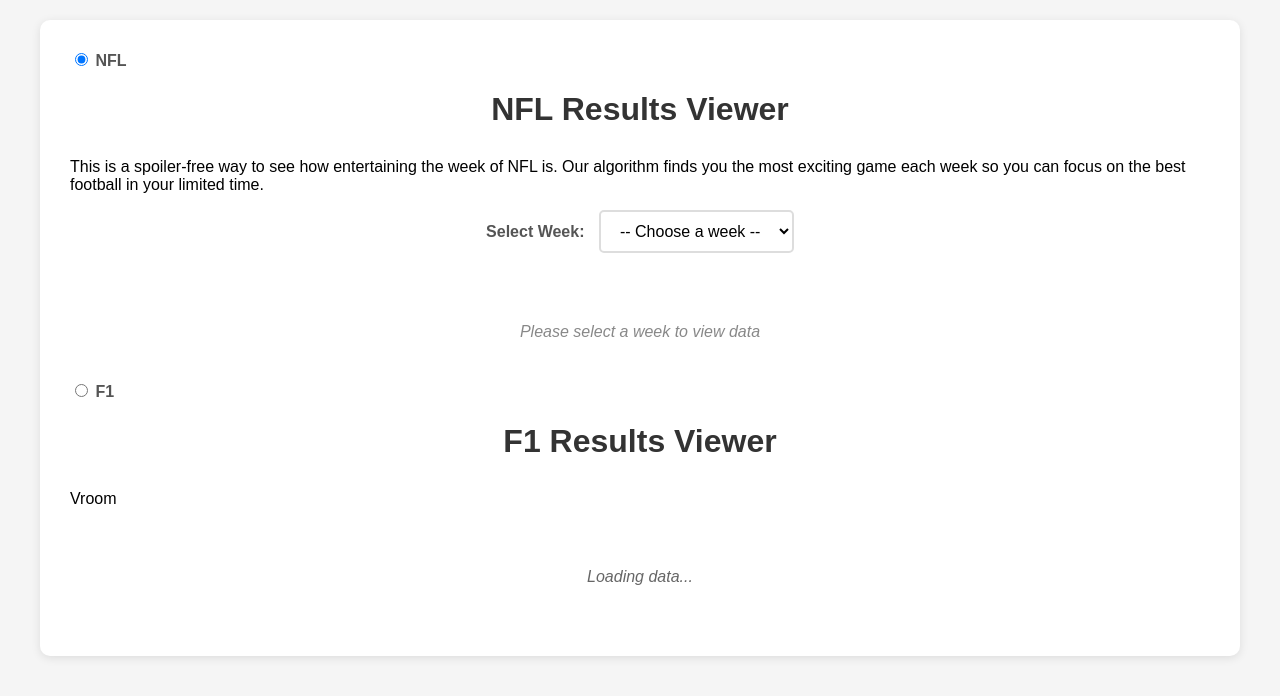
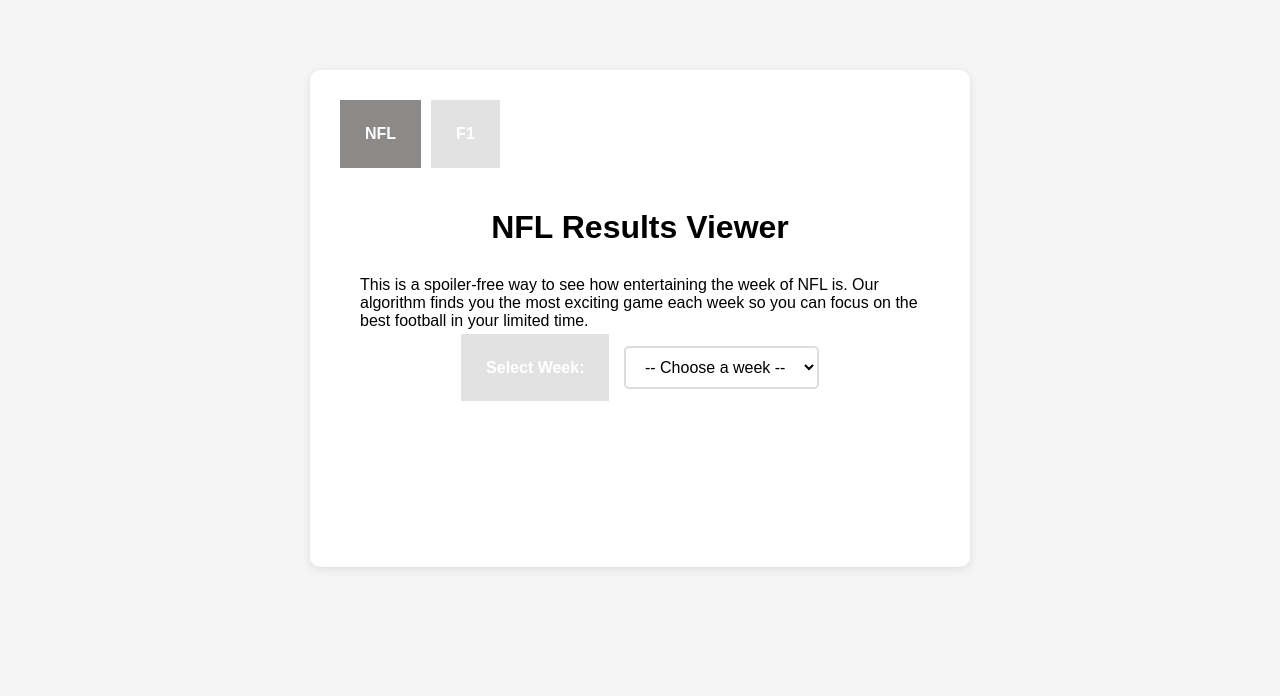
Before and after one commit to BenHof1/NFL_data_test, a plain HTML site: page index.html in a window 1280 px wide. Drawn offline with Linux system fonts and the light colour scheme.

Commit message:
Update stylesheet.css

```diff
--- a/stylesheet.css
+++ b/stylesheet.css
@@ -5,20 +5,52 @@ body {
     margin: 0 auto;
     padding: 20px;
     background-color: #f5f5f5;
+
 }
+
+
 
 .container {
     background: white;
     padding: 30px;
     border-radius: 10px;
     box-shadow: 0 2px 10px rgba(0,0,0,0.1);
+    display: flex;
+    flex-wrap: wrap;
+    max-width: 600px;
+    margin: 50px auto;
+
 }
 
 h1 {
-    color: #333;
+    color: #000000;
     text-align: center;
     margin-bottom: 30px;
 }
+
+input[type="radio"]{
+    display: none;
+}
+label {
+    padding: 25px;
+    background: #e2e2e2;
+    font-weight: bold;
+}
+.tab-box{
+    width: 100%;
+    padding: 20px;
+    background: #ffffff;
+    order: 1;
+    display: none;
+
+}
+input[type="radio"]:checked + label + .tab-box{
+    display: block;
+}
+input[type="radio"]:checked + label {
+    background: #8c8989;
+}
+
 
 .controls {
     margin-bottom: 30px;
@@ -28,7 +60,7 @@ h1 {
 label {
     font-weight: bold;
     margin-right: 10px;
-    color: #555;
+    color: #ffffff;
 }
 
 select {
@@ -42,7 +74,7 @@ select {
 
 select:focus {
     outline: none;
-    border-color: #4CAF50;
+    border-color: #ffffff;
 }
 
 .table-container {
@@ -79,7 +111,7 @@ tr:hover {
 
 .no-data {
     text-align: center;
-    color: #888;
+    color: #ffffff;
     font-style: italic;
     padding: 40px;
 }
```
